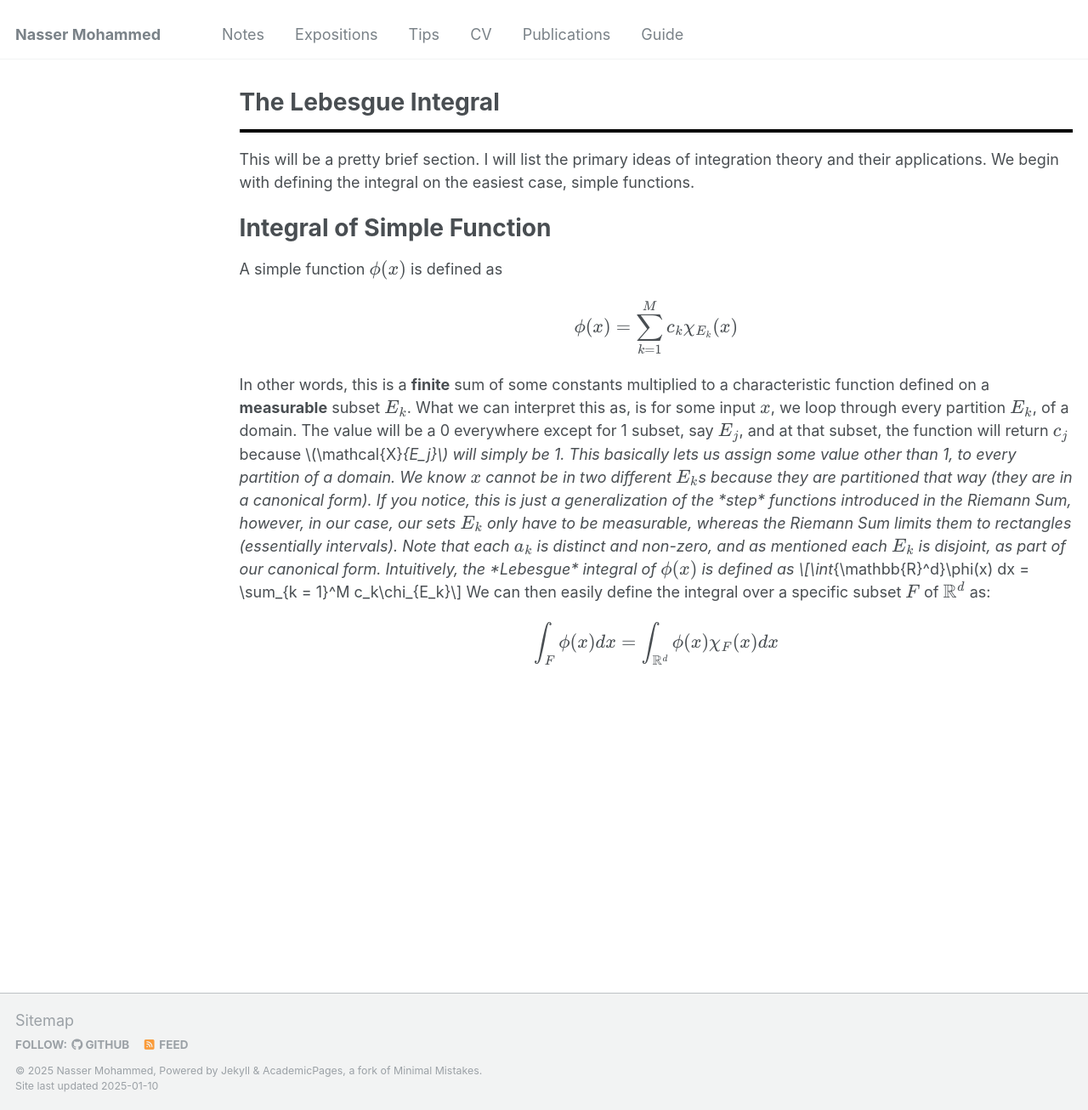
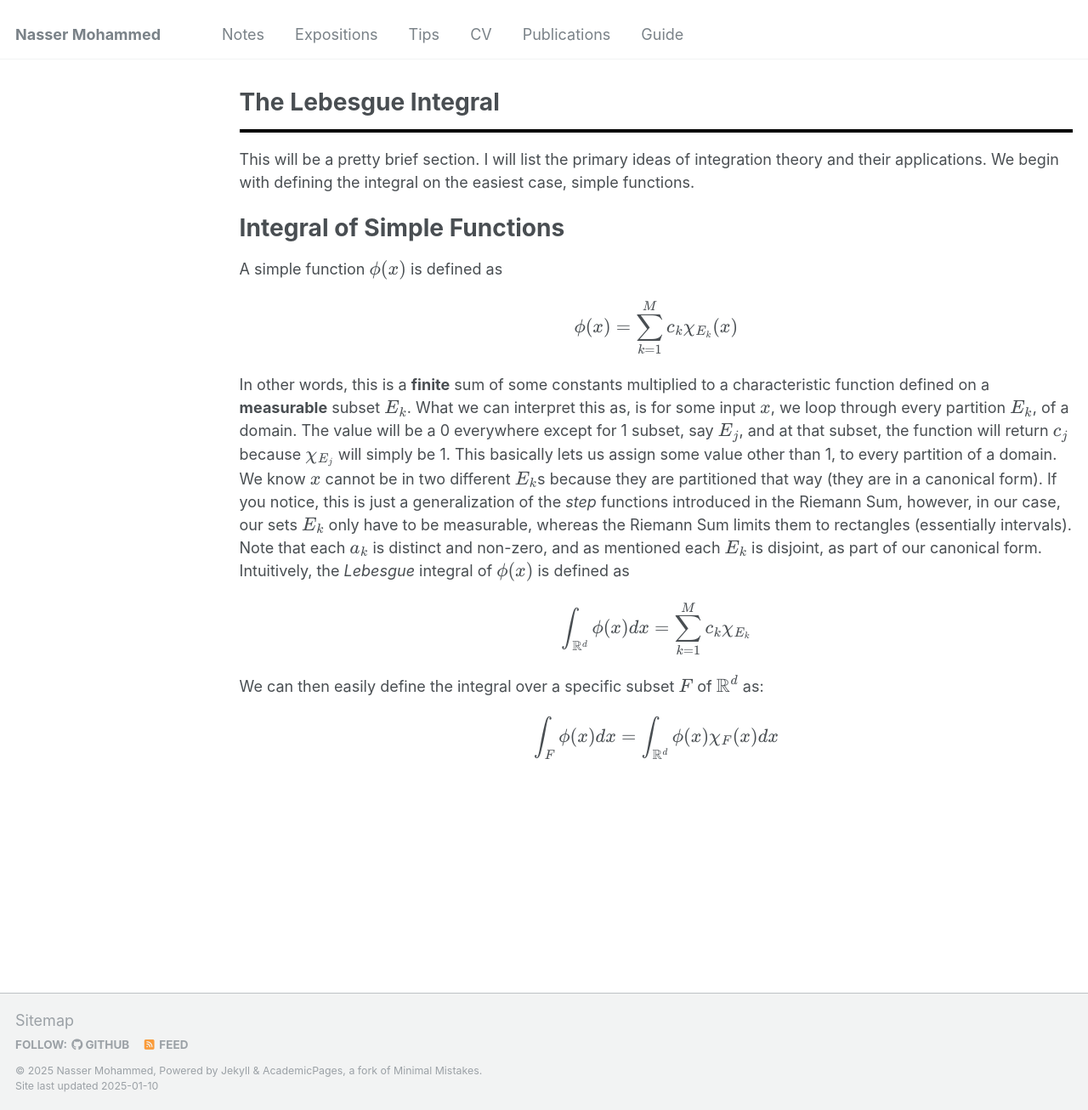
Before and after one commit to Nasser-Mohammed/Nasser-Mohammed.github.io, a Jekyll site: the page built from _pages/notes/analysis/lebintegral.md, in a window 1280 px wide and 1306 px high. Shown: the whole window at 85% size. Built offline with Jekyll 4.4.1, drawn with Linux system fonts in a browser that asks for light colours.

Commit message:
Update lebintegral.md

```diff
--- a/_pages/notes/analysis/lebintegral.md
+++ b/_pages/notes/analysis/lebintegral.md
@@ -7,11 +7,11 @@ author_profile: false
 <hr style="border: 2px solid black;">
 This will be a pretty brief section. I will list the primary ideas of integration theory and their applications. We begin with defining the integral on the easiest case, simple functions.
 
-Integral of Simple Function
+Integral of Simple Functions
 ===
 A simple function \\(\phi (x)\\) is defined as
 \\[\phi(x) = \sum_{k = 1}^M c_k\chi_{E_k}(x)\\]
-In other words, this is a **finite** sum of some constants multiplied to a characteristic function defined on a **measurable** subset \\(E_k\\). What we can interpret this as, is for some input \\(x\\), we loop through every partition \\(E_k\\), of a domain. The value will be a 0 everywhere except for 1 subset, say \\(E_j\\), and at that subset, the function will return \\(c_j\\) because \\(\mathcal{X}_{E_j}\\) will simply be 1. This basically lets us assign some value other than 1, to every partition of a domain. We know \\(x\\) cannot be in two different \\(E_k\\)s because they are partitioned that way (they are in a canonical form). If you notice, this is just a generalization of the *step* functions introduced in the Riemann Sum, however, in our case, our sets \\(E_k\\) only have to be measurable, whereas the Riemann Sum limits them to rectangles (essentially intervals). Note that each \\(a_k\\) is distinct and non-zero, and as mentioned each \\(E_k\\) is disjoint, as part of our canonical form. Intuitively, the *Lebesgue* integral of \\(\phi (x)\\) is defined as
+In other words, this is a **finite** sum of some constants multiplied to a characteristic function defined on a **measurable** subset \\(E_k\\). What we can interpret this as, is for some input \\(x\\), we loop through every partition \\(E_k\\), of a domain. The value will be a 0 everywhere except for 1 subset, say \\(E_j\\), and at that subset, the function will return \\(c_j\\) because \\(\chi_{E_j}\\) will simply be 1. This basically lets us assign some value other than 1, to every partition of a domain. We know \\(x\\) cannot be in two different \\(E_k\\)s because they are partitioned that way (they are in a canonical form). If you notice, this is just a generalization of the *step* functions introduced in the Riemann Sum, however, in our case, our sets \\(E_k\\) only have to be measurable, whereas the Riemann Sum limits them to rectangles (essentially intervals). Note that each \\(a_k\\) is distinct and non-zero, and as mentioned each \\(E_k\\) is disjoint, as part of our canonical form. Intuitively, the *Lebesgue* integral of \\(\phi (x)\\) is defined as
 \\[\int_{\mathbb{R}^d}\phi(x) dx = \sum_{k = 1}^M c_k\chi_{E_k}\\]
 We can then easily define the integral over a specific subset \\(F\\) of \\(\mathbb{R}^d\\) as:
 \\[\int_{F}\phi(x) dx = \int_{\mathbb{R}^d}\phi(x)\chi_F(x) dx\\]
```
